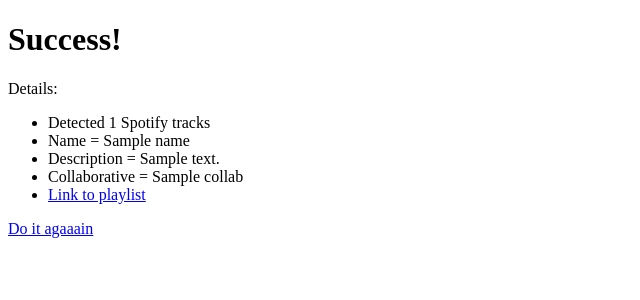
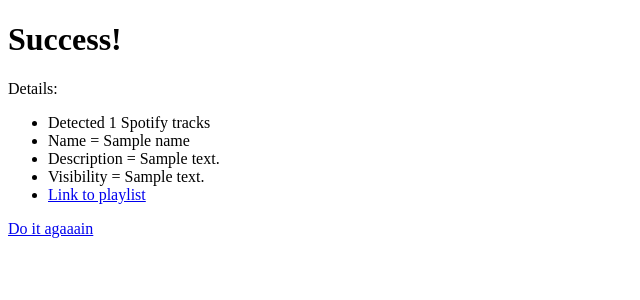
Before and after one commit to jrp55/chatdj, a Flask app: template templates/success.html in a window 1280 px wide. Shown: the top 300 px of the page, without its empty margins (0-640 px from the left). Run offline with Flask 2, Linux system fonts and the light colour scheme; the template is opened without the code that fills it: most values are stand-ins (such as "Sample title", 1, 10 or a date in 2020).

Commit message:
Fix up success template

```diff
--- a/app.py
+++ b/app.py
@@ -64,7 +64,6 @@ def create_playlist():
             name=playlist_input.name,
             description=playlist_input.description,
             visibility=playlist_input.visibility.to_str(),
-            collab=str(playlist_input.collaborative),
             playlist_url=playlist_url
         )
     elif request.method == 'GET':
--- a/templates/success.html
+++ b/templates/success.html
@@ -17,7 +17,7 @@
                 <li>Detected {{ num_tracks }} Spotify tracks</li>
                 <li>Name = {{ name }}</li>
                 <li>Description = {{ description }}</li>
-                <li>Collaborative = {{ collab }}</li>
+                <li>Visibility = {{ visibility }}</li>
                 <li><a href="{{ playlist_url }}">Link to playlist</a></li>
             </ul>
         </div>
```
